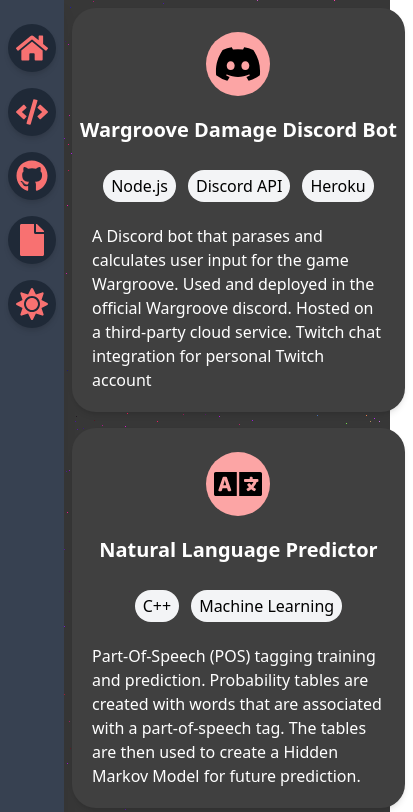
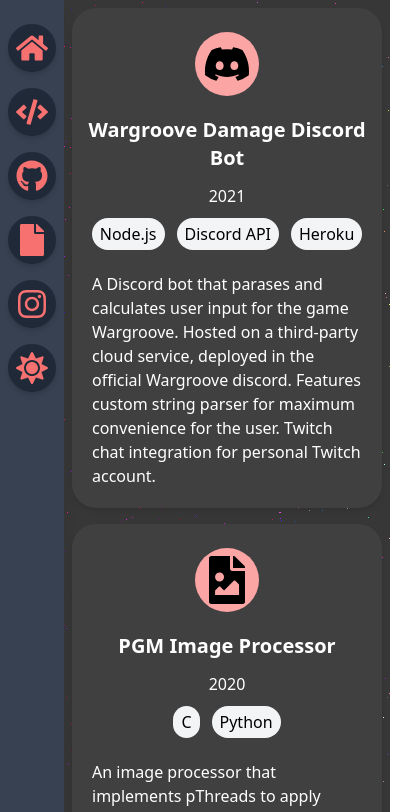
Before and after one commit to JamesQiY/JamesQiY.github.io, a React (Create React App) app: page /#/projects in a window 390 px wide. Shown: the top 812 px of the page, 413 px wide, since content can reach past the window. Built offline with nearby package versions, Linux system fonts and the light colour scheme.

Commit message:
started the responsive design, still trying to fix window resize css size bugs

```diff
--- a/src/component/Background.js
+++ b/src/component/Background.js
@@ -22,7 +22,6 @@
   }
 
   componentDidMount() {
-    console.log('mounted but not rendered???')
     window.addEventListener('resize', this.handleResize);
     this.listeners = this.background_init();
   }
--- a/src/component/sidebar.js
+++ b/src/component/sidebar.js
@@ -1,4 +1,4 @@
-import { FaCode, FaHome, FaSun, FaMoon, FaGithub, FaFile } from 'react-icons/fa';
+import { FaCode, FaHome, FaSun, FaMoon, FaGithub, FaFile, FaInstagram} from 'react-icons/fa';
 import { Link } from 'react-router-dom';
 import React from 'react';
 import PropTypes from 'prop-types';
@@ -15,8 +15,11 @@
       <Link to="/projects">
         <SideBarIcon icon={<FaCode size={iconSize} />} text='Projects'/>
       </Link>
+
       <LinkIcon link='https://github.com/JamesQiY' icon={<FaGithub size={iconSize} />} text='Github' />
       <LinkIcon link='/RESUME_JAMES_YANG.pdf' icon={<FaFile size={iconSize} />} text='Resume' download={true} />
+      <LinkIcon link='https://www.instagram.com/reddishjam/' icon={<FaInstagram size={iconSize} />} text='Instagram'/>
+
       <ThemeIcon darkTheme={darkTheme} setDarkTheme={setDarkTheme}/>
     </div>
   )
--- a/src/index.css
+++ b/src/index.css
@@ -30,3 +30,24 @@
   }
 
 }
+
+::-webkit-scrollbar {
+  width: 10px;
+  margin-right: 1px;
+}
+
+::-webkit-scrollbar-track {
+  border-radius: 10px;
+}
+
+::-webkit-scrollbar-thumb {
+  border-radius: 10px;
+  background-color: lightslategrey;
+  box-shadow: 0 8px 8px -4px lightcoral;
+}
+
+.dark ::-webkit-scrollbar-thumb {
+  border-radius: 10px;
+  background-color: white;
+  box-shadow: 0 8px 8px -4px lightblue;
+}
--- a/src/pages/CardInfo.json
+++ b/src/pages/CardInfo.json
@@ -1,18 +1,27 @@
 {
   "bot":{
     "name": "Wargroove Damage Discord Bot",
+    "date": "2021",
     "tech": ["Node.js", "Discord API", "Heroku"],
-    "desc": "A Discord bot that parases and calculates user input for the game Wargroove. Used and deployed in the official Wargroove discord. Hosted on a third-party cloud service. Twitch chat integration for personal Twitch account"
+    "desc": "A Discord bot that parases and calculates user input for the game Wargroove. Hosted on a third-party cloud service, deployed in the official Wargroove discord. Features custom string parser for maximum convenience for the user. Twitch chat integration for personal Twitch account."
   },
   "ai":{
     "name": "Natural Language Predictor",
-    "tech": ["C++", "Machine Learning"],
-    "desc": "Part-Of-Speech (POS) tagging training and prediction. Probability tables are created with words that are associated with a part-of-speech tag. The tables are then used to create a Hidden Markov Model for future prediction."
+    "date": "2021",
+    "tech": ["Python", "Machine Learning"],
+    "desc": "Part-Of-Speech (POS) tagging training and prediction. A Hidden Markov Model is created with a generated probability table. The tables uses given words that are associated with a part-of-speech tag to create the necessary components of the model. "
   },
   "site": {
     "name": "Personal Website",
-    "tech": ["React", "React-Router", "Tailwind CSS", "Three.js"],
+    "date": "2021",
+    "tech": ["React", "Tailwind CSS", "Three.js"],
     "desc": "This website right here! Next improvement for the site is to add resposive elements for medium and small screens"
+  },
+  "image": {
+    "name": "PGM Image Processor",
+    "date": "2020",
+    "tech": ["C", "Python"],
+    "desc": "An image processor that implements pThreads to apply various Laplace filters to the given PGM image for sharpening images. Different methods of execution was explored (eg. sharded-rows, work-queue). Done as an assignment for CSC367 (Parallel Programming)"
   }
 
 
--- a/src/pages/Home.js
+++ b/src/pages/Home.js
@@ -5,11 +5,11 @@
 const Home = () => {
   return (
     <div className="flex-1">
-      <div className='flex flex-1 justify-center '>
-        <div className='flex flex-col mt-4 items-center bg-truegray-300 bg-opacity-50 dark:bg-gray-400 dark:bg-opacity-25 rounded-3xl z-10 shadow-md'>
+      <div className='flex flex-1 justify-center'>
+        <div className='flex flex-col flex-1 mt-4 mx-2 max-w-lg items-center bg-truegray-300 bg-opacity-50 dark:bg-gray-400 dark:bg-opacity-25 rounded-3xl z-10 shadow-md'>
         <Header className='bg-transparent'/>
         <div className='p-5 mt-5 text-center dark:text-white'> Recent Graduate ( Developer / Learner / Amateur Artist )</div>
-        <img className='flex items-center justify-center m-5 rounded-full border-2 border-red-400 min-w-100 w-1/6 h-auto' src={'/profile_pic.png'} alt="pic of me :)" />
+        <img className='flex items-center justify-center m-5 rounded-full border-2 border-red-400 sm:min-w-sm xl:min-w-100 w-1/6 h-auto' src={'/profile_pic.png'} alt="pic of me :)" />
         <div className='p-5 text-center dark:text-white max-w-lg px-auto'>
           My name is Qi Hang Yang but I can also be called James.<br></br>
           I am a recent graduate from University of Toronto under the Software Engineering Stream.
--- a/src/pages/Projects.js
+++ b/src/pages/Projects.js
@@ -1,34 +1,29 @@
 import React from 'react';
-import {FaDiscord, FaLanguage, FaNewspaper} from 'react-icons/fa';
+import {FaDiscord, FaLanguage, FaNewspaper, FaFileImage} from 'react-icons/fa';
 import PropTypes from 'prop-types';
 const CardInfo = require('./CardInfo.json')
 
 const Projects = () => {
   return (
-    <CardContainer />
+    <div className="flex flex-row flex-grow flex-wrap items-center justify-center max-h-screen overflow-y-auto">
+    <Card icon={<FaDiscord size="3em"/>} project={CardInfo.bot}/>
+    <Card icon={<FaFileImage size="3em"/>} project={CardInfo.image}/>
+    <Card icon={<FaLanguage size="3em"/>} project={CardInfo.ai}/>
+    <Card icon={<FaNewspaper size="3em"/>} project={CardInfo.site}/>
+  </div>
   )
 };
 
-const CardContainer = () => {
-  return (
-    <div className="flex flex-row flex-grow flex-wrap items-center justify-center">
-      <Card icon={<FaDiscord size="3em"/>} project={CardInfo.bot}/>
-      <Card icon={<FaLanguage size="3em"/>} project={CardInfo.ai}/>
-      <Card icon={<FaNewspaper size="3em"/>} project={CardInfo.site}/>
-
-    </div>
-  )
-}
-
 const Card = ({icon, project={name:"", tech:[], desc: ""}}) => {
   return (
-    <div className="m-2 mb-2 p-1 max-w-lg flex flex-col items-center justify-center rounded-3xl bg-gray-100 dark:bg-truegray-700 shadow-md">
+    <div className="m-2 mb-2 p-1 max-w-lg lg:min-w-100 flex flex-one flex-col items-center justify-center rounded-3xl bg-gray-100 dark:bg-truegray-700 shadow-md">
       <div className="mt-5 mb-5 rounded-full h-16 w-16 flex items-center justify-center bg-red-300 bg-opacity-100">
         {icon}
       </div>
       <div></div>
 
-      <h2 className="mb-5 text-center dark:text-white text-xl font-bold" >{project.name}</h2>
+      <h2 className="mb-2 text-center dark:text-white text-xl font-bold" >{project.name}</h2>
+      <h3 className="m-1 text-center dark:text-white text-md" >{project.date}</h3>
       <Tech tech={project.tech}/>
       <span className="m-2 p-2 px-auto dark:text-white">{project.desc}</span>
     </div>
@@ -42,7 +37,7 @@
 const Tech = ({tech=[]}) =>{
   return (
     <div className="flex flex-row">
-      {tech.map(str => <div className="m-1.5 px-2 py-1 rounded-full text-center text-white font-light
+      {tech.map(str => <div className="m-1.5 px-2 py-1 rounded-full text-center text-white
       dark:text-black bg-gray-700 dark:bg-gray-100" key={str}>{str}</div>)}
     </div>
   )
--- a/tailwind.config.js
+++ b/tailwind.config.js
@@ -14,13 +14,14 @@
         body: ['Helvetica']
       },
       minWidth: {
-        '100': '100px',
+        '100': '400px',
       },
       maxWidth: {
         '100': '100px',
       },
       flex: {
         nostrink: '1 0 auto',
+        one: '1'
       },
       zIndex:{
         '-10': '-10',
```
